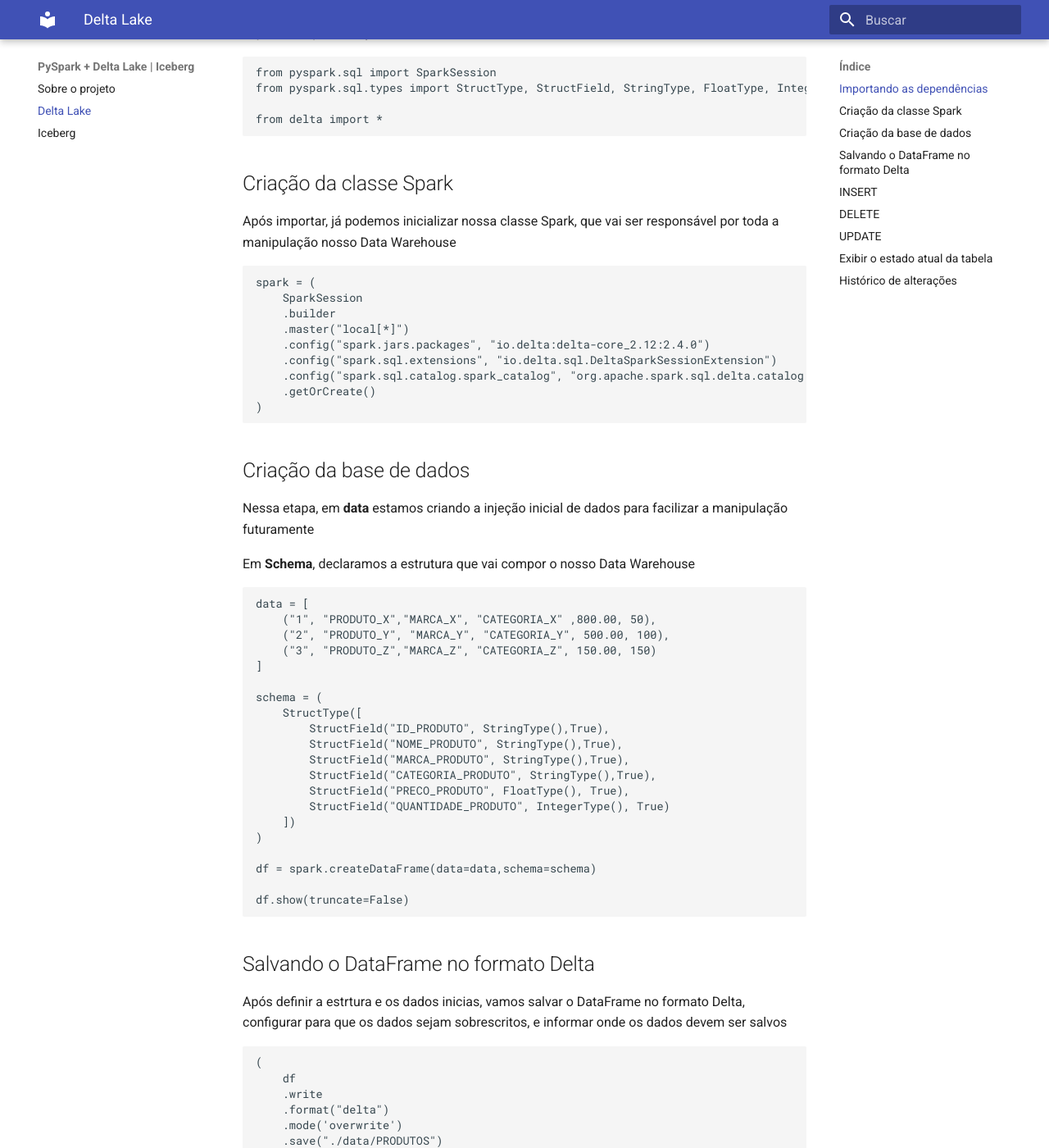
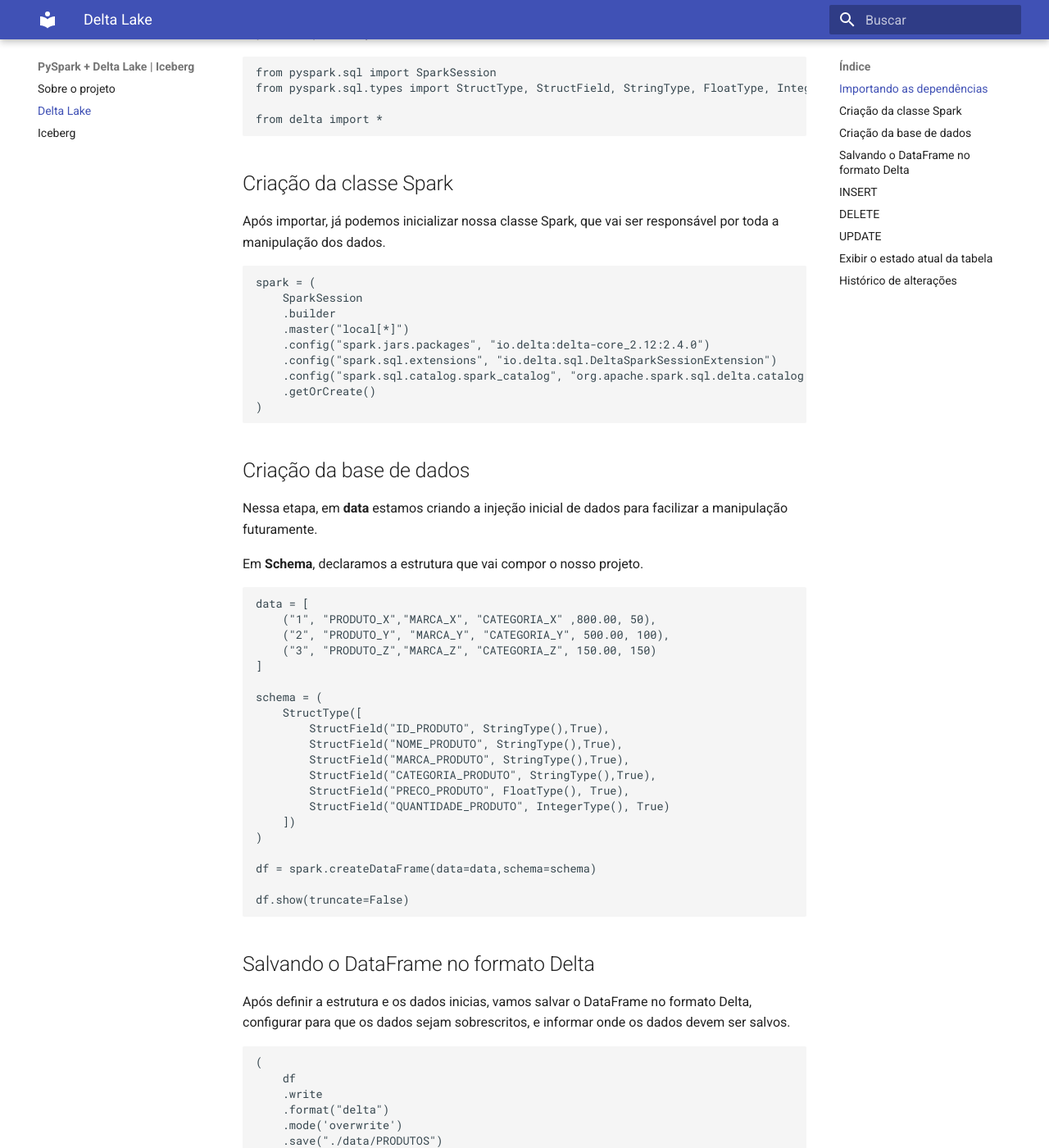
Before and after one commit to jp-bonetti/atividade-engenharia-de-dados-pyspark, an MkDocs documentation site: the page built from docs/deltalake.md, in a window 1280 px wide and 1400 px high, scrolled down 229 px. Shown: the whole window at 82% size. Built offline with MkDocs 1.6.1 and Material for MkDocs 9.7.7, drawn with Linux system fonts in a browser that asks for light colours; some of the changed text lies outside the part shown.

Commit message:
refactor: erros de português

````diff
--- a/docs/deltalake.md
+++ b/docs/deltalake.md
@@ -1,6 +1,6 @@
 ## Importando as dependências
 
-Para realizar as operações, precisamos importar as seguintes bibliotecas, incluindo os tipos específicos para criação das tabelas
+Para realizar as operações, precisamos importar as seguintes bibliotecas, incluindo os tipos específicos para criação das tabelas.
 
 ```python
 from pyspark.sql import SparkSession
@@ -11,7 +11,7 @@
 
 ## Criação da classe Spark
 
-Após importar, já podemos inicializar nossa classe Spark, que vai ser responsável por toda a manipulação nosso Data Warehouse
+Após importar, já podemos inicializar nossa classe Spark, que vai ser responsável por toda a manipulação dos dados.
 
 
 ```python
@@ -28,9 +28,9 @@
 
 ## Criação da base de dados
 
-Nessa etapa, em **data** estamos criando a injeção inicial de dados para facilizar a manipulação futuramente
+Nessa etapa, em **data** estamos criando a injeção inicial de dados para facilizar a manipulação futuramente.
 
-Em **Schema**, declaramos a estrutura que vai compor o nosso Data Warehouse
+Em **Schema**, declaramos a estrutura que vai compor o nosso projeto.
 
 ```python
 data = [
@@ -57,7 +57,7 @@
 
 ## Salvando o DataFrame no formato Delta
 
-Após definir a estrtura e os dados inicias, vamos salvar o DataFrame no formato Delta, configurar para que os dados sejam sobrescritos, e informar onde os dados devem ser salvos
+Após definir a estrutura e os dados inicias, vamos salvar o DataFrame no formato Delta, configurar para que os dados sejam sobrescritos, e informar onde os dados devem ser salvos.
 
 ```python
 (
@@ -71,7 +71,7 @@
 
 ## INSERT
 
-Definição dos novos dados a serem inseridos
+Definição dos novos dados a serem inseridos.
 
 ```python
 new_data = [
@@ -85,7 +85,7 @@
 deltaTable = DeltaTable.forPath(spark, "./data/PRODUTOS")
 ```
 
-Operação de marge entra o DataFrame já existente, e o criado acima
+Operação de marge entra o DataFrame já existente, e o criado acima.
 
 ```python
 (
@@ -102,7 +102,7 @@
 
 ## DELETE
 
-Operação de deletar com base no ID do produto
+Operação de deletar com base no ID do produto.
 
 ```python
 deltaTable.delete("ID_PRODUTO = 4")
````
Also changed, not shown: other parts of docs/deltalake.md (+1 -1 lines), docs/iceberg.md (+5 -5 lines).
